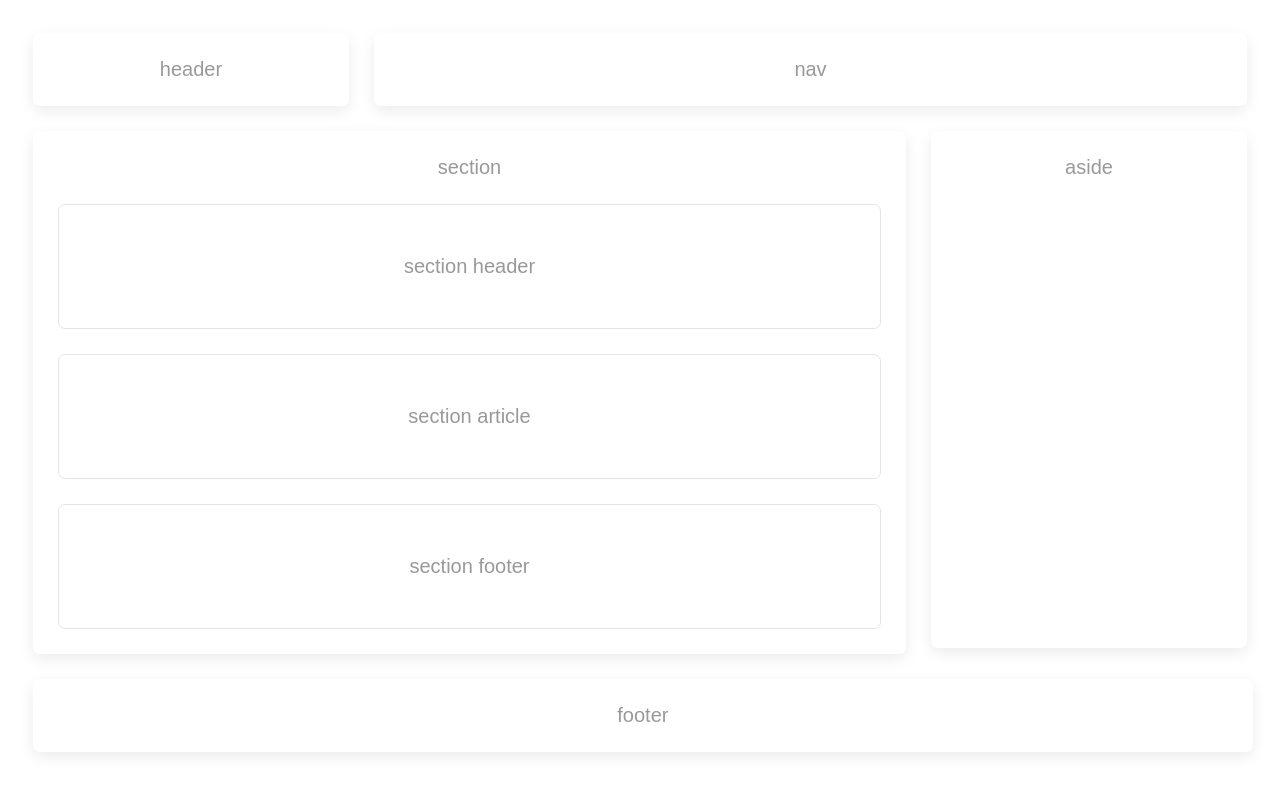
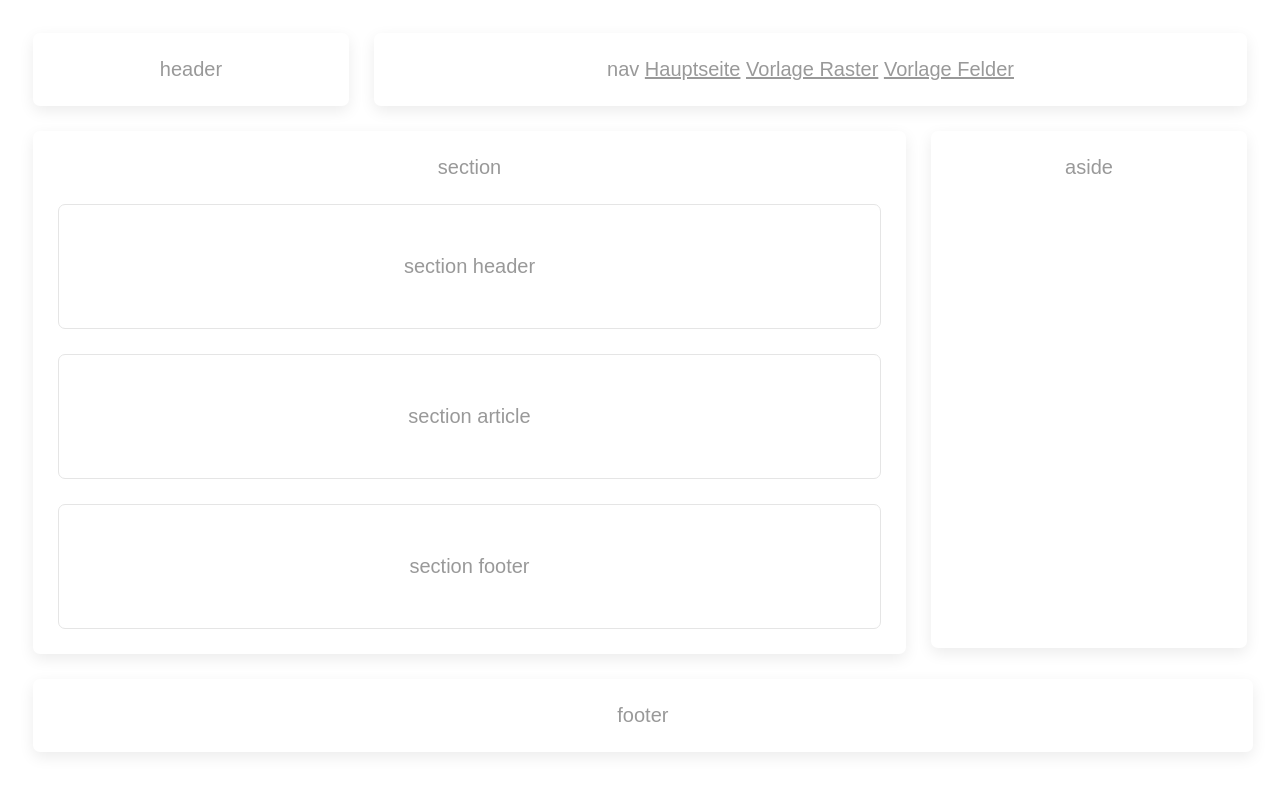
Before and after one commit to cervalat/web-platform-nrpnh9, a plain HTML site: page page3.html in a window 1280 px wide. Drawn offline with Linux system fonts and the light colour scheme.

Commit message:
1 file modified

```diff
--- a/page3.html
+++ b/page3.html
@@ -76,6 +76,9 @@
 
   <nav>
     nav <!-- Menü am besten als eine ul einfügen -->
+    <a href="/" aria-current="page">Hauptseite</a>
+      <a href="/page2.html">Vorlage Raster</a>
+      <a href="/page3.html">Vorlage Felder</a>
   </nav>
 
   <section>
```
